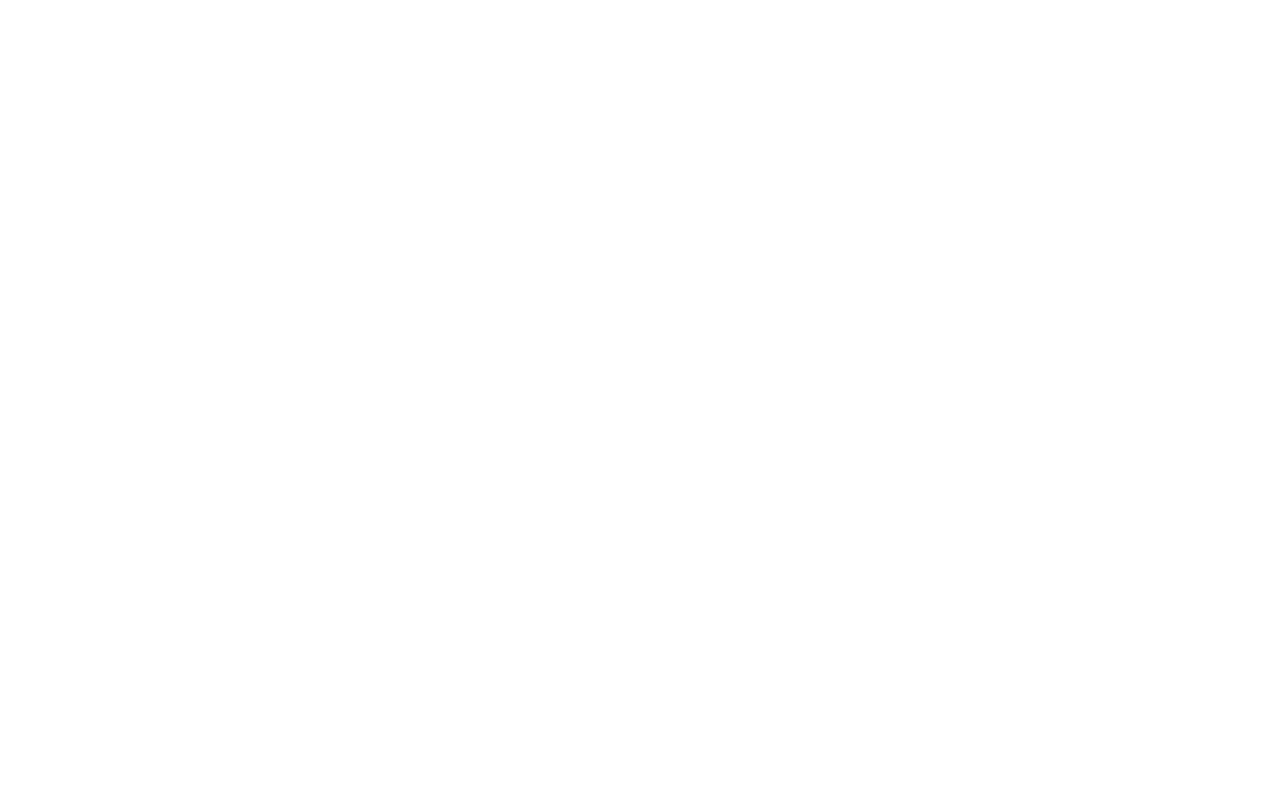
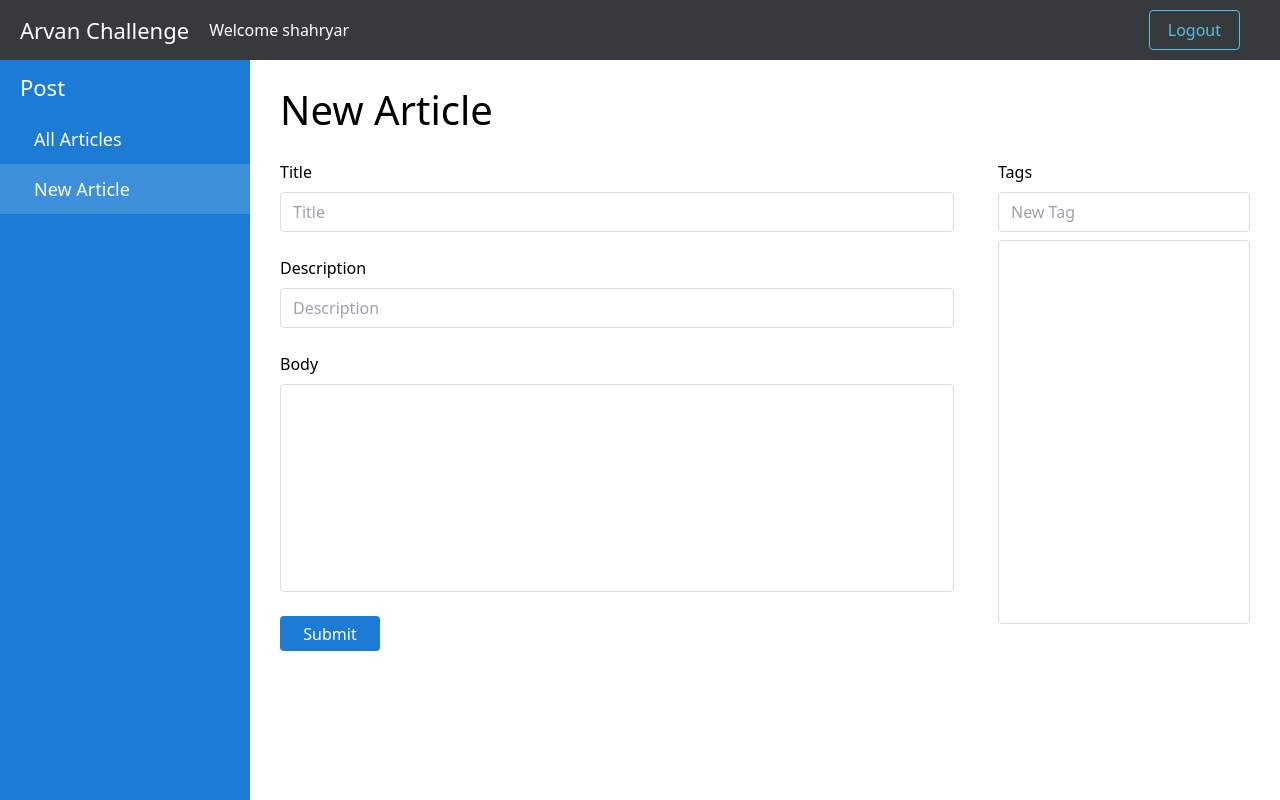
Before and after one commit to ShahryarJahanshahloo/arvan-challenge, a React (Vite) app: page /articles/create in a window 1280 px wide. Before the commit this address had no page. Built offline with nearby package versions, Linux system fonts and the light colour scheme.

Commit message:
added article form inputs

```diff
--- a/package.json
+++ b/package.json
@@ -13,6 +13,7 @@
     "@headlessui/react": "^1.7.17",
     "@reduxjs/toolkit": "^1.9.7",
     "axios": "^1.6.1",
+    "formik": "^2.4.5",
     "moment": "^2.29.4",
     "react": "^18.2.0",
     "react-dom": "^18.2.0",
--- a/src/App.tsx
+++ b/src/App.tsx
@@ -10,13 +10,13 @@ function App() {
       <Routes>
         <Route path='/' element={<div className='bg-grey-1'>ok</div>} />
 
-        {/* <Route path='login' element={<About />} /> */}
-        {/* <Route path='register' element={<Contact />} /> */}
+        <Route path='login' element={<div></div>} />
+        <Route path='register' element={<div></div>} />
 
         <Route element={<DashboardLayout />}>
-          <Route path='dashboard/all' element={<DashboardAll />} />
-          <Route path='dashboard/edit' element={<DashboardEdit />} />
-          <Route path='dashboard/new' element={<DashboardNew />} />
+          <Route path='articles' element={<DashboardAll />} />
+          <Route path='articles/edit' element={<DashboardEdit />} />
+          <Route path='articles/create' element={<DashboardNew />} />
         </Route>
       </Routes>
     </div>
--- a/src/layout/dashboard/Sidebar.tsx
+++ b/src/layout/dashboard/Sidebar.tsx
@@ -1,3 +1,5 @@
+import SidebarNavLink from './SidebarNavLink'
+
 const strings = {
   title: 'Post',
   all: 'All Articles',
@@ -8,8 +10,8 @@ const Sidebar = () => {
   return (
     <div className='w-[250px] bg-blue-1 text-white flex flex-col text-lg flex-shrink-0'>
       <div className='text-[22px] pl-5 py-[13px]'>{strings.title}</div>
-      <div className='pl-[34px] py-[11px]'>{strings.all}</div>
-      <div className='pl-[34px] py-[11px]'>{strings.new}</div>
+      <SidebarNavLink title={strings.all} to='/articles' />
+      <SidebarNavLink title={strings.new} to='/articles/create' />
     </div>
   )
 }
--- /dev/null
+++ b/src/layout/dashboard/SidebarNavLink.tsx
@@ -0,0 +1,29 @@
+import { NavLink, useMatch, useResolvedPath } from 'react-router-dom'
+
+type Props = {
+  to: string
+  title: string
+}
+
+const SidebarNavLink: React.FC<Props> = ({ to, title }) => {
+  const resolved = useResolvedPath(to)
+  const match = useMatch({ path: resolved.pathname, end: true })
+
+  const handleClassName = ({
+    isActive,
+  }: {
+    isActive: boolean
+  }): string | undefined => {
+    return isActive && match
+      ? 'pl-[34px] py-[11px] bg-white bg-opacity-[15%]'
+      : 'pl-[34px] py-[11px]'
+  }
+
+  return (
+    <NavLink to={to} className={handleClassName}>
+      {title}
+    </NavLink>
+  )
+}
+
+export default SidebarNavLink
--- a/src/pages/DashboardEdit.tsx
+++ b/src/pages/DashboardEdit.tsx
@@ -1,5 +1,15 @@
+import DashboardTitle from '../components/DashboardTitle'
+
+const strings = {
+  title: 'Edit Article',
+}
+
 const DashboardEdit = () => {
-  return <div></div>
+  return (
+    <>
+      <DashboardTitle title={strings.title} />
+    </>
+  )
 }
 
 export default DashboardEdit
--- a/src/pages/DashboardNew.tsx
+++ b/src/pages/DashboardNew.tsx
@@ -1,5 +1,107 @@
+import DashboardTitle from '../components/DashboardTitle'
+import { useFormik } from 'formik'
+
+const strings = {
+  title: 'New Article',
+  tags: 'Tags',
+  tagPlaceholder: 'New Tag',
+  submit: 'Submit',
+  inputTitle: 'Title',
+  inputDescription: 'Description',
+  inputBody: 'Body',
+}
+
+interface FormValues {
+  title: string
+  description: string
+  body: string
+}
+
+const initialValues: FormValues = {
+  title: '',
+  description: '',
+  body: '',
+}
+
+const validate = (values: FormValues) => {
+  const errors: Partial<FormValues> = {}
+
+  if (!values.title) {
+    errors.title = 'Required field'
+  }
+
+  return errors
+}
+
 const DashboardNew = () => {
-  return <div></div>
+  const formik = useFormik({
+    initialValues: initialValues,
+    validate: validate,
+    onSubmit: values => {
+      alert(JSON.stringify(values, null, 2))
+    },
+  })
+
+  return (
+    <>
+      <DashboardTitle title={strings.title} />
+
+      <div className='flex pt-5 gap-11'>
+        <form
+          className='flex flex-col flex-grow'
+          onSubmit={formik.handleSubmit}
+        >
+          <div className='flex flex-col gap-2 mb-6'>
+            <label className={`${formik.errors.title && 'text-red-1'}`}>
+              {strings.inputTitle}
+            </label>
+            <input
+              placeholder={strings.inputTitle}
+              className={`h-10 px-3 border rounded outline-none border-grey-2 ${
+                formik.errors.title && 'border-red-1'
+              }`}
+              value={formik.values.title}
+              onChange={formik.handleChange}
+            />
+            {formik.errors.title ? (
+              <div className='text-red-1'>{formik.errors.title}</div>
+            ) : null}
+          </div>
+          <div className='flex flex-col gap-2 mb-6'>
+            <label>{strings.inputDescription}</label>
+            <input
+              placeholder={strings.inputDescription}
+              className='h-10 px-3 border rounded outline-none border-grey-2'
+              value={formik.values.description}
+              onChange={formik.handleChange}
+            />
+          </div>
+          <div className='flex flex-col gap-2 mb-6'>
+            <label>{strings.inputBody}</label>
+            <textarea
+              className='px-3 py-1 border rounded outline-none resize-none h-52 border-grey-2'
+              value={formik.values.body}
+              onChange={formik.handleChange}
+            />
+          </div>
+          <input
+            type='submit'
+            value={strings.submit}
+            className='h-[35px] w-[100px] bg-blue-1 text-white rounded'
+          />
+        </form>
+
+        <div className='flex flex-col w-[252px] gap-2'>
+          <span>{strings.tags}</span>
+          <input
+            className='h-10 px-3 border rounded border-grey-2'
+            placeholder={strings.tagPlaceholder}
+          />
+          <div className='border rounded border-grey-2 pl-[17px] pt-[17px] h-96'></div>
+        </div>
+      </div>
+    </>
+  )
 }
 
 export default DashboardNew
```
Also changed, not shown: 1 other file (tests, documents, lock files or other folders).
